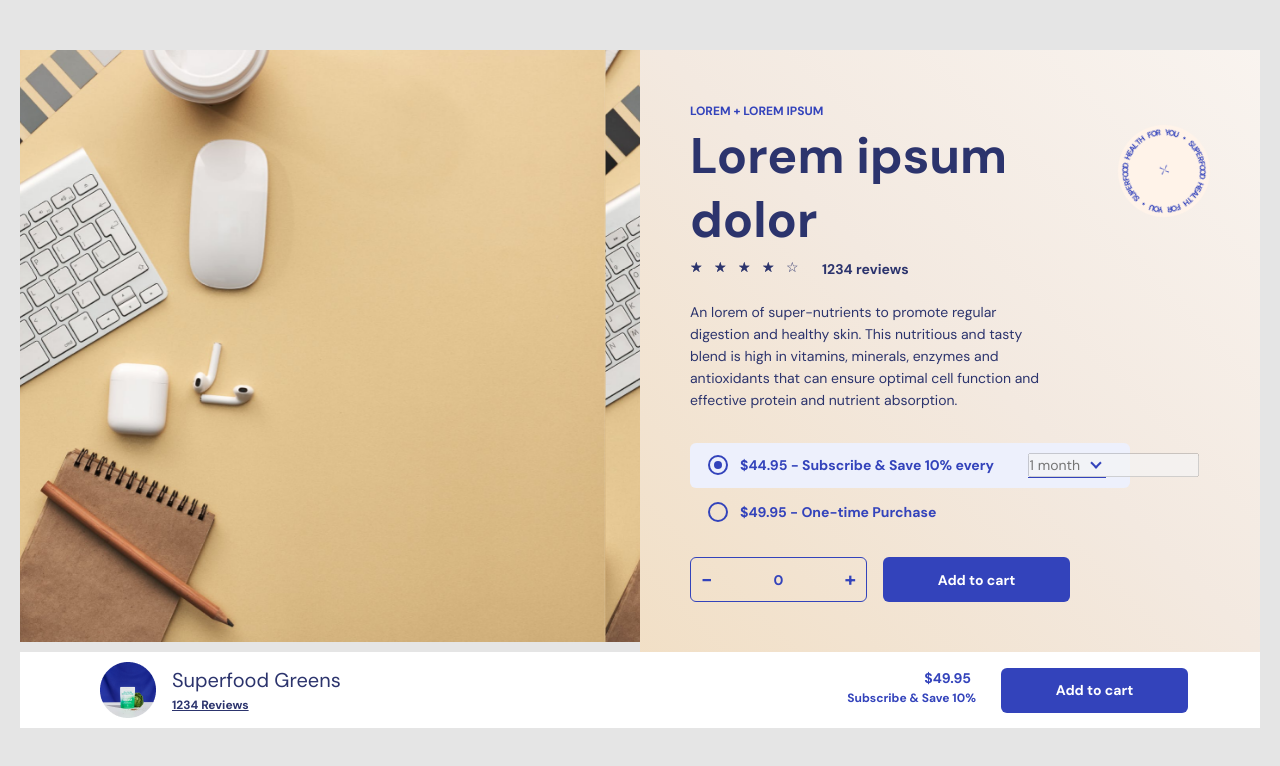
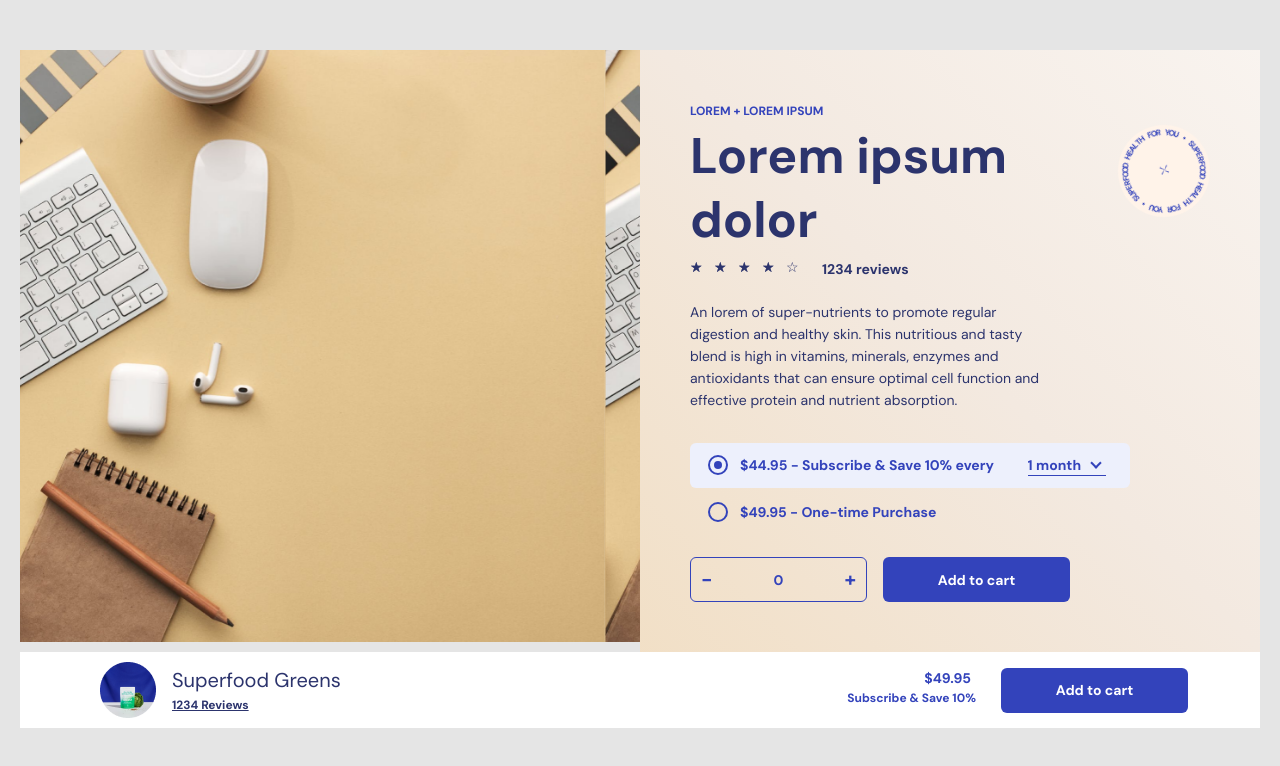
Before and after one commit to stefanhbk/section-slider, a website: page index.html in a window 1280 px wide. Drawn offline with Linux system fonts and the light colour scheme.

Commit message:
Update index.html

```diff
--- a/index.html
+++ b/index.html
@@ -10,11 +10,9 @@
         <section class="main-container">
             <div class="main-container__content">
                 <div id="slider-section" class="main-container__content__left slider slider-section">
-                    <!-- Carousel Card -->
                     <div class="card card-raised card-carousel">
                         <div id="carousel-example-generic" class="carousel slide" data-ride="carousel">
                             <div class="carousel slide" data-ride="carousel">
-                            <!-- Wrapper for slides -->
                                 <div class="carousel-inner">
                                     <div class="item">
                                         <img src="/src/images/slider-img-1.png" class="slider-img" alt="slider-img-1" />
@@ -70,7 +68,7 @@
                                     <span class="form__radio-button"></span> $44.95 - Subscribe & Save 10% every
                                 </label>
                                 <div class="subs-wrapper">
-                                    <input type="text" disabled placeholder="1 month">
+                                    <input class="subs-wrapper__option" type="text" disabled placeholder="1 month">
                                     <ul class="subs-wrapper__list">
                                         <li>1 month</li>
                                         <li>2 months</li>
```
